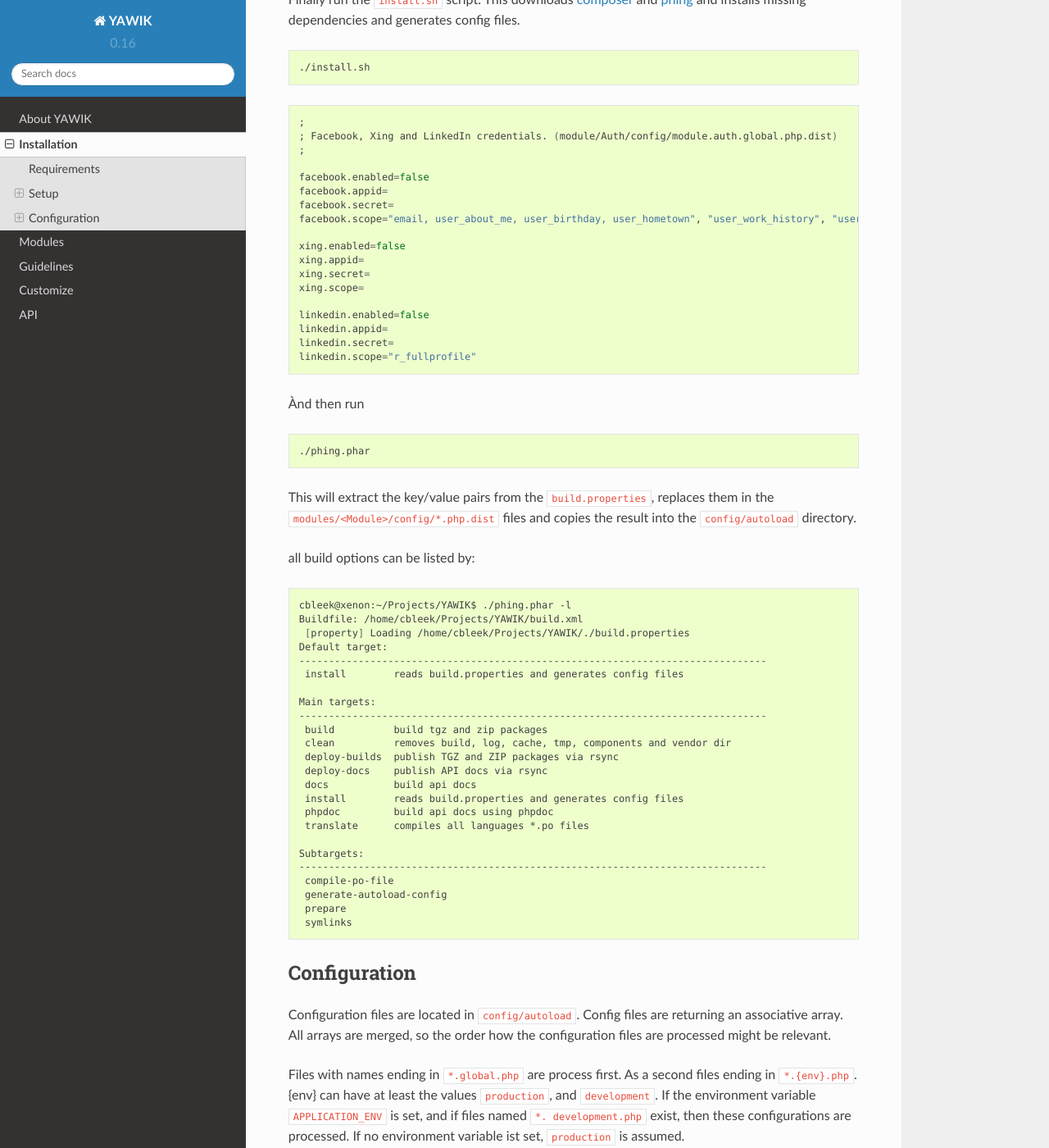
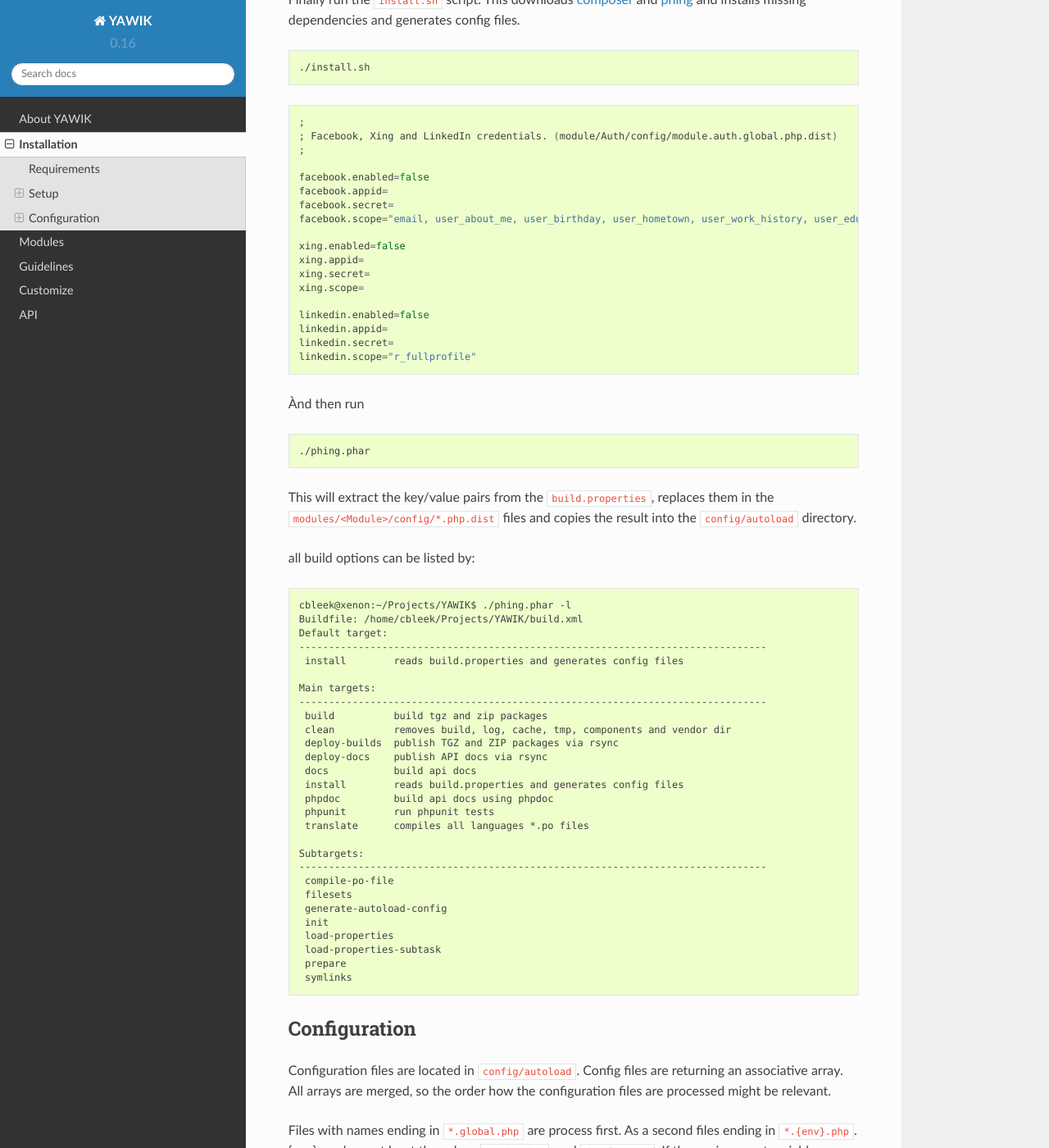
Before and after one commit to cross-solution/YawikDocs, a Sphinx documentation site: the page built from source/installation.rst, in a window 1280 px wide and 1400 px high, scrolled down 2816 px. Shown: the whole window at 82% size. Built offline with Sphinx 7.4.7 and the Read the Docs theme 2.0.0, drawn with Linux system fonts in a browser that asks for light colours; comment, search, counter and statistics services are not loaded.

```diff
--- a/source/installation.rst
+++ b/source/installation.rst
@@ -156,7 +156,7 @@ installs missing dependencies and generates config files.
   facebook.enabled=false
   facebook.appid=
   facebook.secret=
-  facebook.scope="email, user_about_me, user_birthday, user_hometown", "user_work_history", "user_education_history"
+  facebook.scope="email, user_about_me, user_birthday, user_hometown, user_work_history, user_education_history"
 
   xing.enabled=false
   xing.appid=
@@ -181,30 +181,35 @@ all build options can be listed by:
 
 .. code-block:: sh
 
-  cbleek@xenon:~/Projects/YAWIK$ ./phing.phar -l
-  Buildfile: /home/cbleek/Projects/YAWIK/build.xml
-   [property] Loading /home/cbleek/Projects/YAWIK/./build.properties
-  Default target:
-  -------------------------------------------------------------------------------
-   install        reads build.properties and generates config files
+    cbleek@xenon:~/Projects/YAWIK$ ./phing.phar -l
+    Buildfile: /home/cbleek/Projects/YAWIK/build.xml
+    Default target:
+    -------------------------------------------------------------------------------
+     install        reads build.properties and generates config files
 
-  Main targets:
-  -------------------------------------------------------------------------------
-   build          build tgz and zip packages
-   clean          removes build, log, cache, tmp, components and vendor dir
-   deploy-builds  publish TGZ and ZIP packages via rsync
-   deploy-docs    publish API docs via rsync
-   docs           build api docs
-   install        reads build.properties and generates config files
-   phpdoc         build api docs using phpdoc
-   translate      compiles all languages *.po files
+    Main targets:
+    -------------------------------------------------------------------------------
+     build          build tgz and zip packages
+     clean          removes build, log, cache, tmp, components and vendor dir
+     deploy-builds  publish TGZ and ZIP packages via rsync
+     deploy-docs    publish API docs via rsync
+     docs           build api docs
+     install        reads build.properties and generates config files
+     phpdoc         build api docs using phpdoc
+     phpunit        run phpunit tests
+     translate      compiles all languages *.po files
 
-  Subtargets:
-  -------------------------------------------------------------------------------
-   compile-po-file
-   generate-autoload-config
-   prepare
-   symlinks
+    Subtargets:
+    -------------------------------------------------------------------------------
+     compile-po-file
+     filesets
+     generate-autoload-config
+     init
+     load-properties
+     load-properties-subtask
+     prepare
+     symlinks
+
 
 
 .. _composer: https://getcomposer.org/
--- a/source/modules/core/index.rst
+++ b/source/modules/core/index.rst
@@ -46,7 +46,7 @@ Layout
 .. note::
 
     the following table is generated automatically.
-    Descriptions are marked from the view scripts files mit {{rtd ...}}
+    Descriptions are marked from the view scripts files mit ``{{rtd: ...}}``
 
 +----------------------------------------+----------------------------------------+----------------------------------------+
 |Module                                  |Name                                    |Description                             |
```
Also changed, not shown: other parts of source/modules/core/index.rst (+1 -1 lines).
